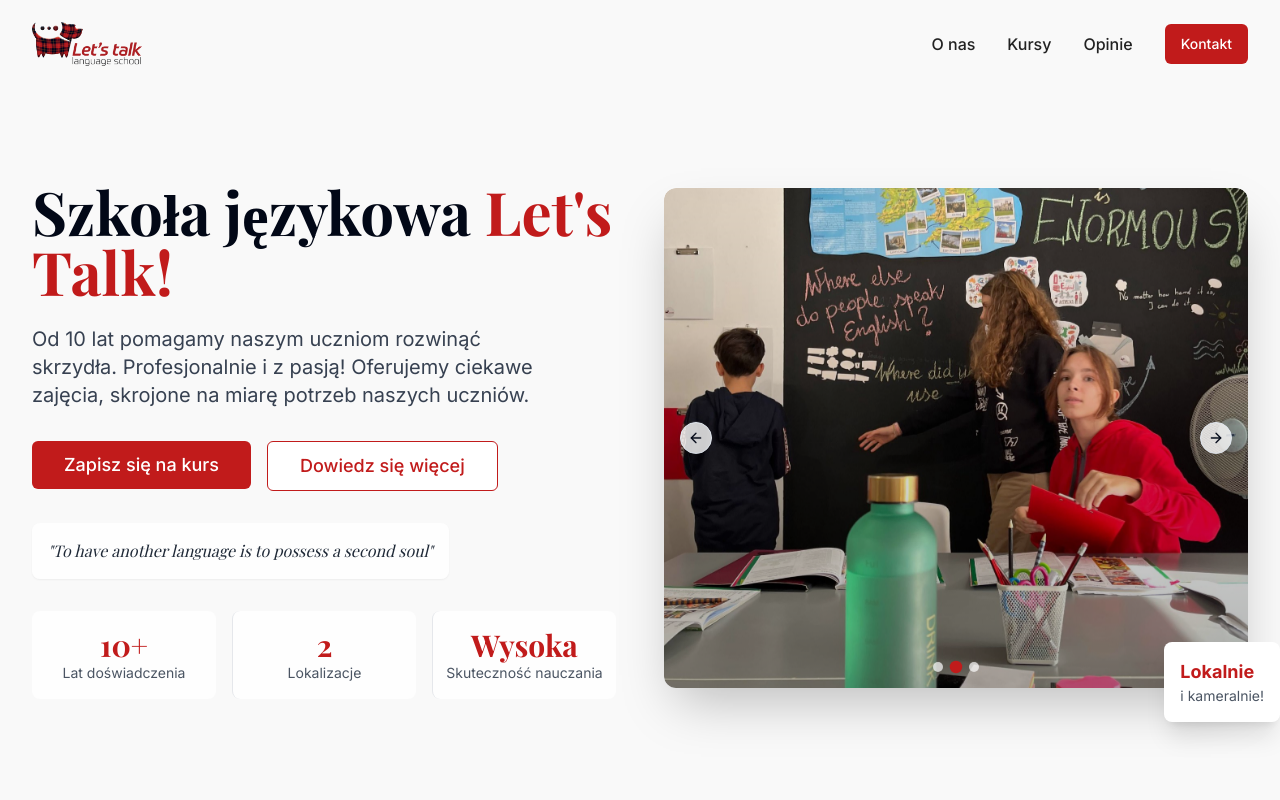
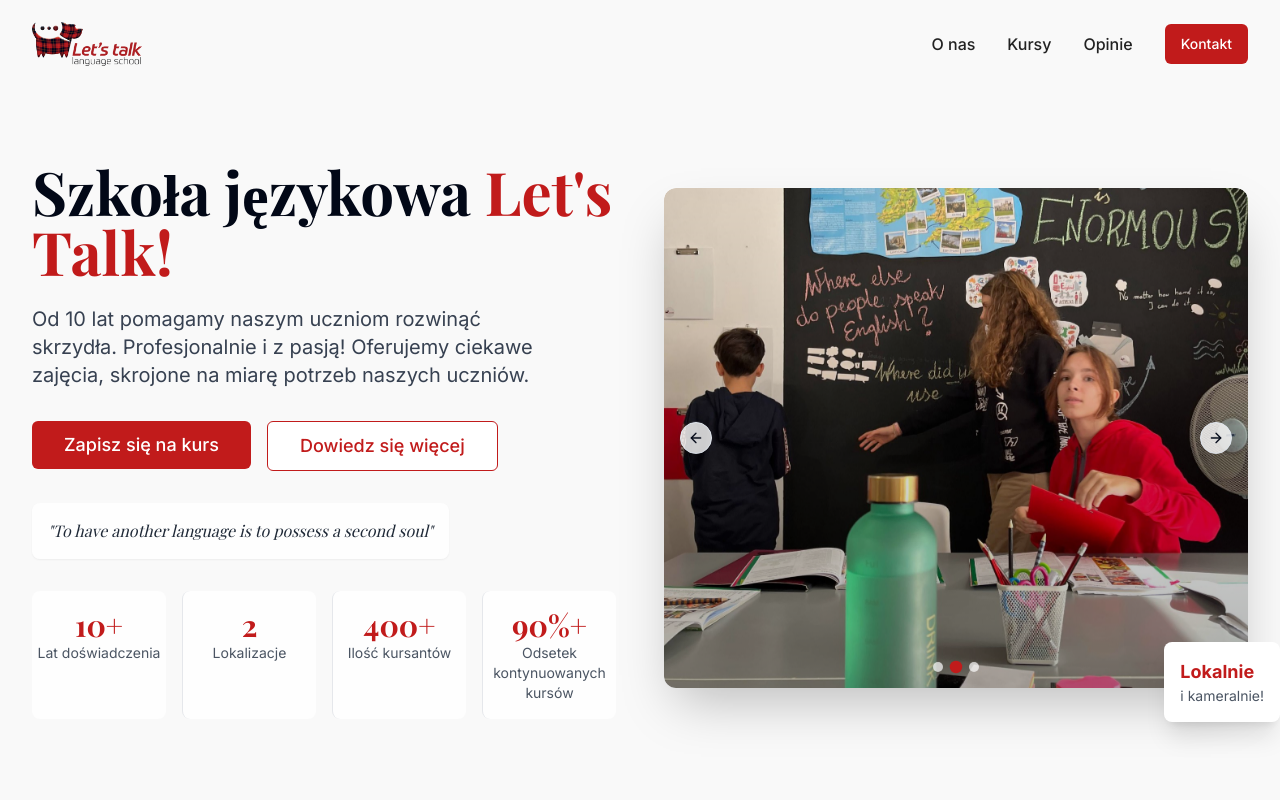
Before and after one commit to letstalkschool/letstalk, a React (Vite) app: page / in a window 1280 px wide. Shown: the top 800 px of the page. Built offline with nearby package versions, Linux system fonts and the light colour scheme.

Commit message:
Refactor: Update hero section stats
Update the hero section stats to reflect the new requirements.

```diff
--- a/src/components/HeroSection.tsx
+++ b/src/components/HeroSection.tsx
@@ -58,11 +58,12 @@ const HeroSection = () => {
           </div>
 
           {/* Stats */}
-          <div className="mt-8 grid grid-cols-3 gap-4">
+          <div className="mt-8 grid grid-cols-4 gap-4">
             {[
               { value: "10+", label: "Lat doświadczenia" },
               { value: "2", label: "Lokalizacje" },
-              { value: "Wysoka", label: "Skuteczność nauczania" }
+              { value: "400+", label: "Ilość kursantów" },
+              { value: "90%+", label: "Odsetek kontynuowanych kursów" }
             ].map((stat, index) => (
               <div key={index} className={cn(
                 "py-4 text-center bg-white/80 rounded-lg",
```
